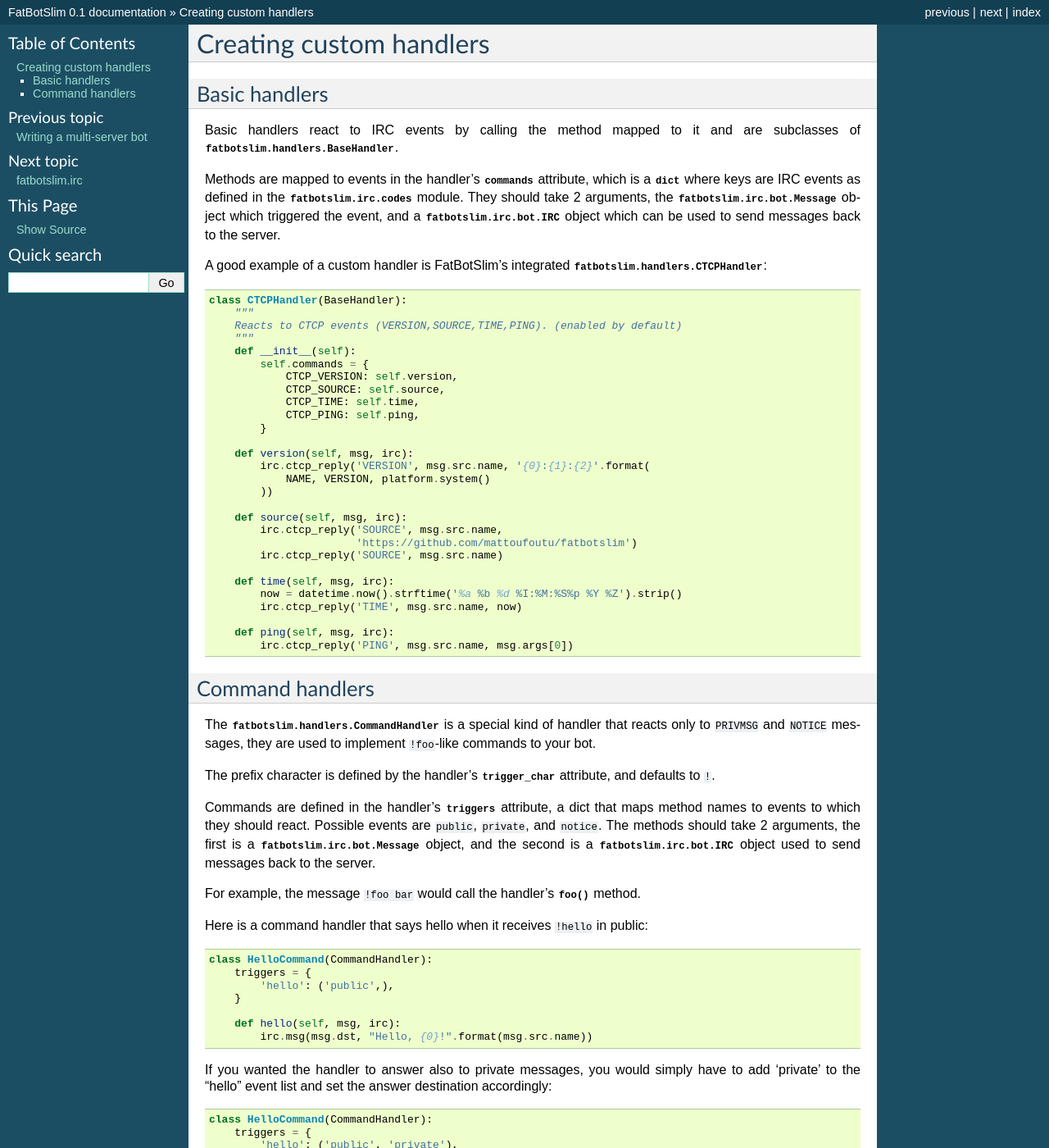
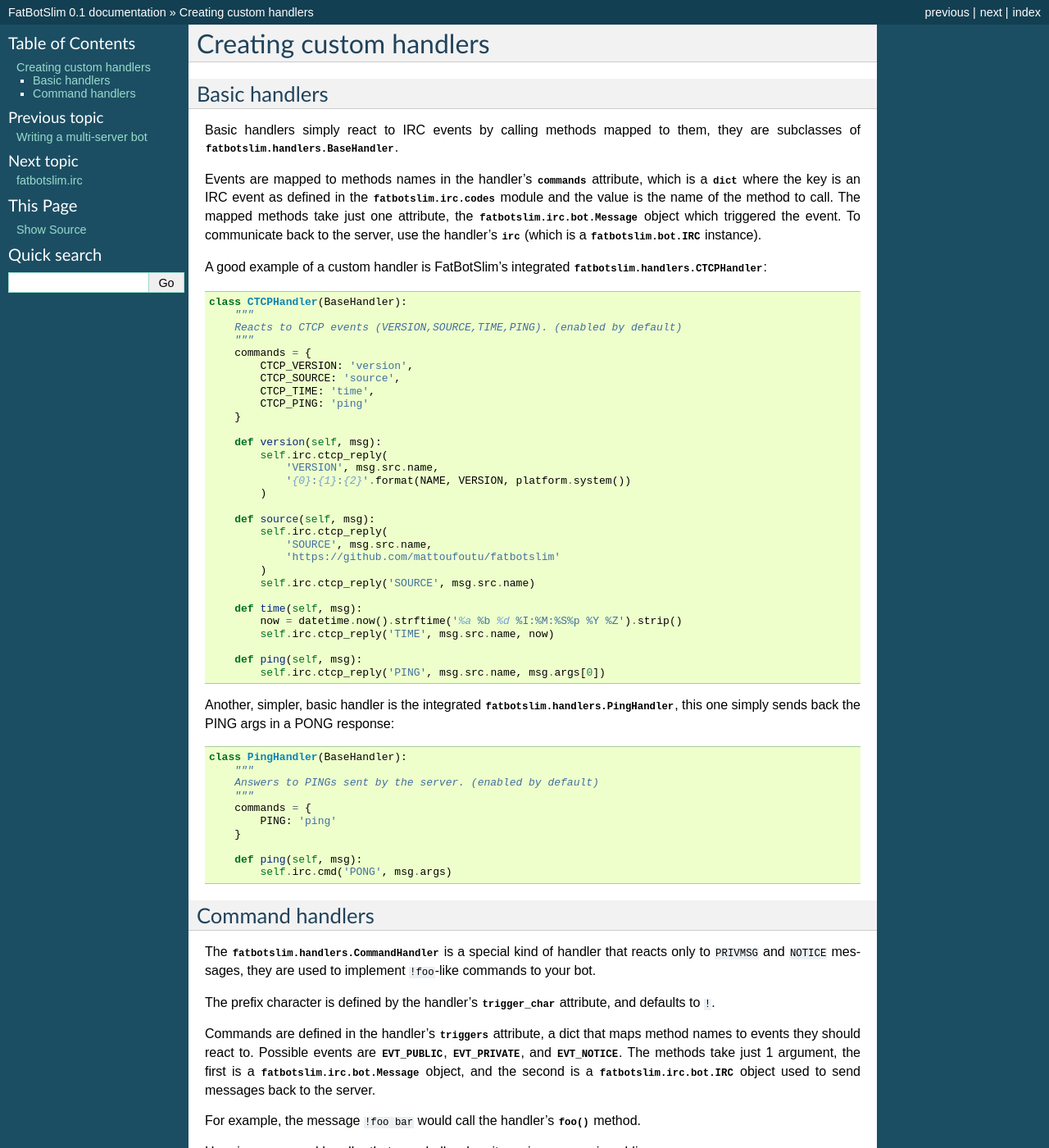
Before and after one commit to mdeous/fatbotslim, a Sphinx documentation site: the page built from docs/usage/handlers.rst, in a window 1280 px wide and 1400 px high. Shown: the whole window at 82% size. Built offline with Sphinx 7.4.7, drawn with Linux system fonts in a browser that asks for light colours; some of the changed text lies outside the part shown.

Commit message:
reflect latest changes in documentation

```diff
--- a/docs/usage/handlers.rst
+++ b/docs/usage/handlers.rst
@@ -5,14 +5,15 @@
 Basic handlers
 ==============
 
-Basic handlers react to IRC events by calling the method mapped to it and are
+Basic handlers simply react to IRC events by calling methods mapped to them, they are
 subclasses of :class:`fatbotslim.handlers.BaseHandler`.
 
-Methods are mapped to events in the handler's :attr:`commands` attribute, which
-is a :class:`dict` where keys are IRC events as defined in the :mod:`fatbotslim.irc.codes`
-module. They should take 2 arguments, the :class:`fatbotslim.irc.bot.Message` object
-which triggered the event, and a :class:`fatbotslim.irc.bot.IRC` object which can be
-used to send messages back to the server.
+Events are mapped to methods names in the handler's :attr:`commands` attribute, which
+is a :class:`dict` where the key is an IRC event as defined in the :mod:`fatbotslim.irc.codes`
+module and the value is the name of the method to call. The mapped methods take just one
+attribute, the :class:`fatbotslim.irc.bot.Message` object which triggered the event.
+To communicate back to the server,  use the handler's :attr:`irc` (which is a
+:class:`fatbotslim.bot.IRC` instance).
 
 A good example of a custom handler is FatBotSlim's integrated :class:`fatbotslim.handlers.CTCPHandler`::
 
@@ -20,30 +21,46 @@
         """
         Reacts to CTCP events (VERSION,SOURCE,TIME,PING). (enabled by default)
         """
-        def __init__(self):
-            self.commands = {
-                CTCP_VERSION: self.version,
-                CTCP_SOURCE: self.source,
-                CTCP_TIME: self.time,
-                CTCP_PING: self.ping,
-            }
+        commands = {
+            CTCP_VERSION: 'version',
+            CTCP_SOURCE: 'source',
+            CTCP_TIME: 'time',
+            CTCP_PING: 'ping'
+        }
 
-        def version(self, msg, irc):
-            irc.ctcp_reply('VERSION', msg.src.name, '{0}:{1}:{2}'.format(
-                NAME, VERSION, platform.system()
-            ))
+        def version(self, msg):
+            self.irc.ctcp_reply(
+                'VERSION', msg.src.name,
+                '{0}:{1}:{2}'.format(NAME, VERSION, platform.system())
+            )
 
-        def source(self, msg, irc):
-            irc.ctcp_reply('SOURCE', msg.src.name,
-                           'https://github.com/mattoufoutu/fatbotslim')
-            irc.ctcp_reply('SOURCE', msg.src.name)
+        def source(self, msg):
+            self.irc.ctcp_reply(
+                'SOURCE', msg.src.name,
+                'https://github.com/mattoufoutu/fatbotslim'
+            )
+            self.irc.ctcp_reply('SOURCE', msg.src.name)
 
-        def time(self, msg, irc):
+        def time(self, msg):
             now = datetime.now().strftime('%a %b %d %I:%M:%S%p %Y %Z').strip()
-            irc.ctcp_reply('TIME', msg.src.name, now)
+            self.irc.ctcp_reply('TIME', msg.src.name, now)
 
-        def ping(self, msg, irc):
-            irc.ctcp_reply('PING', msg.src.name, msg.args[0])
+        def ping(self, msg):
+            self.irc.ctcp_reply('PING', msg.src.name, msg.args[0])
+
+Another, simpler, basic handler is the integrated :class:`fatbotslim.handlers.PingHandler`,
+this one simply sends back the PING args in a PONG response::
+
+    class PingHandler(BaseHandler):
+        """
+        Answers to PINGs sent by the server. (enabled by default)
+        """
+        commands = {
+            PING: 'ping'
+        }
+
+        def ping(self, msg):
+            self.irc.cmd('PONG', msg.args)
 
 Command handlers
 ================
@@ -56,8 +73,8 @@
 and defaults to ``!``.
 
 Commands are defined in the handler's :attr:`triggers` attribute, a dict that
-maps method names to events to which they should react. Possible events
-are ``public``, ``private``, and ``notice``. The methods should take 2 arguments,
+maps method names to events they should react to. Possible events are :attr:`EVT_PUBLIC`,
+:attr:`EVT_PRIVATE`, and :attr:`EVT_NOTICE`. The methods take just 1 argument,
 the first is a :class:`fatbotslim.irc.bot.Message` object, and the second is a
 :class:`fatbotslim.irc.bot.IRC` object used to send messages back to the server.
 
@@ -65,22 +82,26 @@
 
 Here is a command handler that says hello when it receives ``!hello`` in public::
 
+    from fatbotslim.handlers import CommandHandler, EVT_PUBLIC
+
     class HelloCommand(CommandHandler):
         triggers = {
-            'hello': ('public',),
+            'hello': [EVT_PUBLIC],
         }
 
-        def hello(self, msg, irc):
-            irc.msg(msg.dst, "Hello, {0}!".format(msg.src.name))
+        def hello(self, msg):
+            self.irc.msg(msg.dst, "Hello, {0}!".format(msg.src.name))
 
 If you wanted the handler to answer also to private messages, you would simply have
 to add 'private' to the "hello" event list and set the answer destination accordingly::
 
+    from fatbotslim.handlers import CommandHandler, EVT_PUBLIC, EVT_PRIVATE
+
     class HelloCommand(CommandHandler):
         triggers = {
-            'hello': ('public', 'private'),
+            'hello': [EVT_PUBLIC, EVT_PRIVATE],
         }
 
-        def hello(self, msg, irc):
+        def hello(self, msg):
             dst = msg.src.name if (msg.dst == irc.nick) else msg.dst
-            irc.msg(dst, "Hello {0}!".format(msg.src.name))
+            self.irc.msg(dst, "Hello {0}!".format(msg.src.name))
--- a/docs/usage/tuto/simple.py
+++ b/docs/usage/tuto/simple.py
@@ -1,14 +1,14 @@
 from fatbotslim.cli import make_bot, main
-from fatbotslim.handlers import CommandHandler
+from fatbotslim.handlers import CommandHandler, EVT_PUBLIC
 
 class HelloCommand(CommandHandler):
     triggers = {
-        'hello': ('public',),
+        'hello': [EVT_PUBLIC],
     }
 
-    def hello(self, msg, irc):
-        irc.msg(msg.dst, "Hello {0}!".format(msg.src.name))
+    def hello(self, msg):
+        self.irc.msg(msg.dst, "Hello {0}!".format(msg.src.name))
 
 bot = make_bot()
-bot.add_handler(HelloCommand())
+bot.add_handler(HelloCommand)
 main(bot)
--- a/docs/usage/tuto/simple.rst
+++ b/docs/usage/tuto/simple.rst
@@ -36,7 +36,8 @@
 * Line 2:
 
     Here we import the :class:`fatbotslim.handlers.CommandHandler` that will be used
-    to make the bot react to the `!hello` command.
+    to make the bot react to the `!hello` command and the :attr:`EVT_PUBLIC` variable,
+    which is used to define
 
 The handler:
 ------------
```
Also changed, not shown: README.md (+5 -5 lines).
